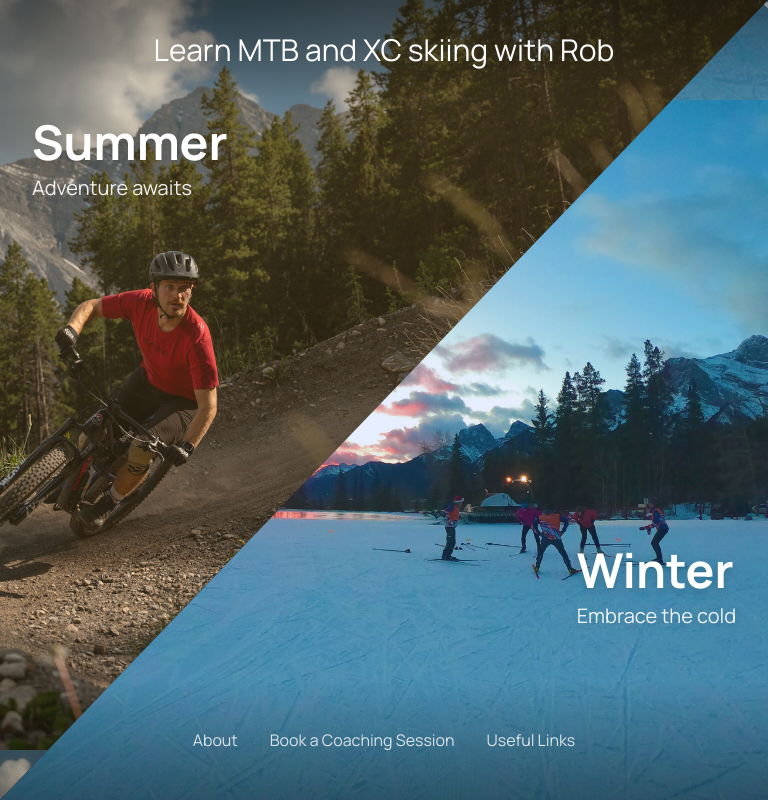
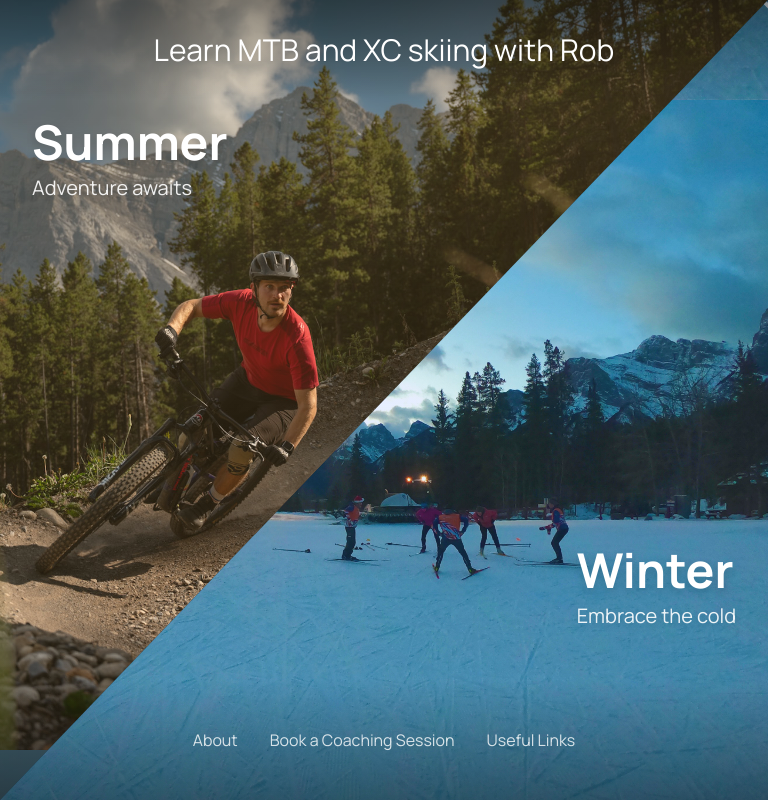
Before and after one commit to robpevny/robwebsite, a React (Vite) app: page / in a window 768 px wide. Built offline with nearby package versions, Linux system fonts and the light colour scheme.

Commit message:
Responsive home page: font sizes and image positions across breakpoints

```diff
--- a/src/components/Home/Home.tsx
+++ b/src/components/Home/Home.tsx
@@ -33,9 +33,9 @@ export default function Home() {
               backgroundPosition: "50% 60%",
             }}
           />
-          <div className="absolute bottom-6 left-6">
-            <h2 className="text-3xl font-bold text-white drop-shadow-lg">Summer</h2>
-            <p className="text-base text-white/90 mt-1 drop-shadow-md">Adventure awaits</p>
+          <div className="absolute bottom-6 right-6 text-right">
+            <h2 className="text-xl font-bold text-white drop-shadow-lg">Summer</h2>
+            <p className="text-sm text-white/90 mt-1 drop-shadow-md">Adventure awaits</p>
           </div>
         </Link>
 
@@ -49,9 +49,9 @@ export default function Home() {
               backgroundPosition: "50% 40%",
             }}
           />
-          <div className="absolute top-6 right-6 text-right">
-            <h2 className="text-3xl font-bold text-white drop-shadow-lg">Winter</h2>
-            <p className="text-base text-white/90 mt-1 drop-shadow-md">Embrace the cold</p>
+          <div className="absolute top-6 left-6">
+            <h2 className="text-xl font-bold text-white drop-shadow-lg">Winter</h2>
+            <p className="text-sm text-white/90 mt-1 drop-shadow-md">Embrace the cold</p>
           </div>
         </Link>
       </div>
@@ -60,7 +60,7 @@ export default function Home() {
       <div className="absolute inset-0 hidden sm:block">
         <Link to="/summer">
           <div
-            className="absolute inset-0 bg-cover transition-all duration-500 hover:brightness-110 hover:scale-[1.02] cursor-pointer"
+            className="summer-diagonal-bg absolute inset-0 bg-cover transition-all duration-500 hover:brightness-110 hover:scale-[1.02] cursor-pointer"
             style={{
               backgroundImage: `linear-gradient(rgba(255, 200, 100, 0.2), rgba(255, 200, 100, 0.1)), url('${summerBike}')`,
               backgroundPosition: "calc(50% - 20px) calc(50% - 50px)",
@@ -68,15 +68,15 @@ export default function Home() {
             }}
           >
             <div className="absolute top-40 left-8 -translate-y-1/2">
-              <h2 className="text-5xl font-bold text-white drop-shadow-lg">Summer</h2>
-              <p className="text-xl text-white/90 mt-2 drop-shadow-md">Adventure awaits</p>
+              <h2 className="sm:text-3xl md:text-5xl font-bold text-white drop-shadow-lg">Summer</h2>
+              <p className="sm:text-base md:text-xl text-white/90 mt-2 drop-shadow-md">Adventure awaits</p>
             </div>
           </div>
         </Link>
 
         <Link to="/winter">
           <div
-            className="absolute inset-0 bg-cover transition-all duration-500 hover:brightness-110 hover:scale-[1.02] cursor-pointer"
+            className="winter-diagonal-bg absolute inset-0 bg-cover transition-all duration-500 hover:brightness-110 hover:scale-[1.02] cursor-pointer"
             style={{
               backgroundImage: `linear-gradient(rgba(100, 150, 255, 0.2), rgba(100, 150, 255, 0.1)), url('${winterSki}')`,
               backgroundPosition: "50% calc(50% + 100px)",
@@ -84,8 +84,8 @@ export default function Home() {
             }}
           >
             <div className="absolute bottom-32 right-8 -translate-y-1/2">
-              <h2 className="text-5xl font-bold text-white drop-shadow-lg">Winter</h2>
-              <p className="text-xl text-white/90 mt-2 drop-shadow-md">Embrace the cold</p>
+              <h2 className="sm:text-3xl md:text-5xl font-bold text-white drop-shadow-lg">Winter</h2>
+              <p className="sm:text-base md:text-xl text-white/90 mt-2 drop-shadow-md">Embrace the cold</p>
             </div>
           </div>
         </Link>
--- a/src/index.css
+++ b/src/index.css
@@ -26,3 +26,21 @@ h3 {
   font-size: 1.5rem;
   font-weight: 600;
 }
+
+@media (min-width: 640px) and (max-width: 768px) {
+  .summer-diagonal-bg {
+    background-position: calc(50% + 80px) calc(50% - 50px) !important;
+  }
+  .winter-diagonal-bg {
+    background-position: calc(50% - 100px) calc(50% + 100px) !important;
+  }
+}
+
+@media (min-width: 768px) and (max-width: 950px) {
+  .summer-diagonal-bg {
+    background-position: calc(50% + 80px) calc(50% - 50px) !important;
+  }
+  .winter-diagonal-bg {
+    background-position: calc(50% - 100px) calc(50% + 100px) !important;
+  }
+}
```
